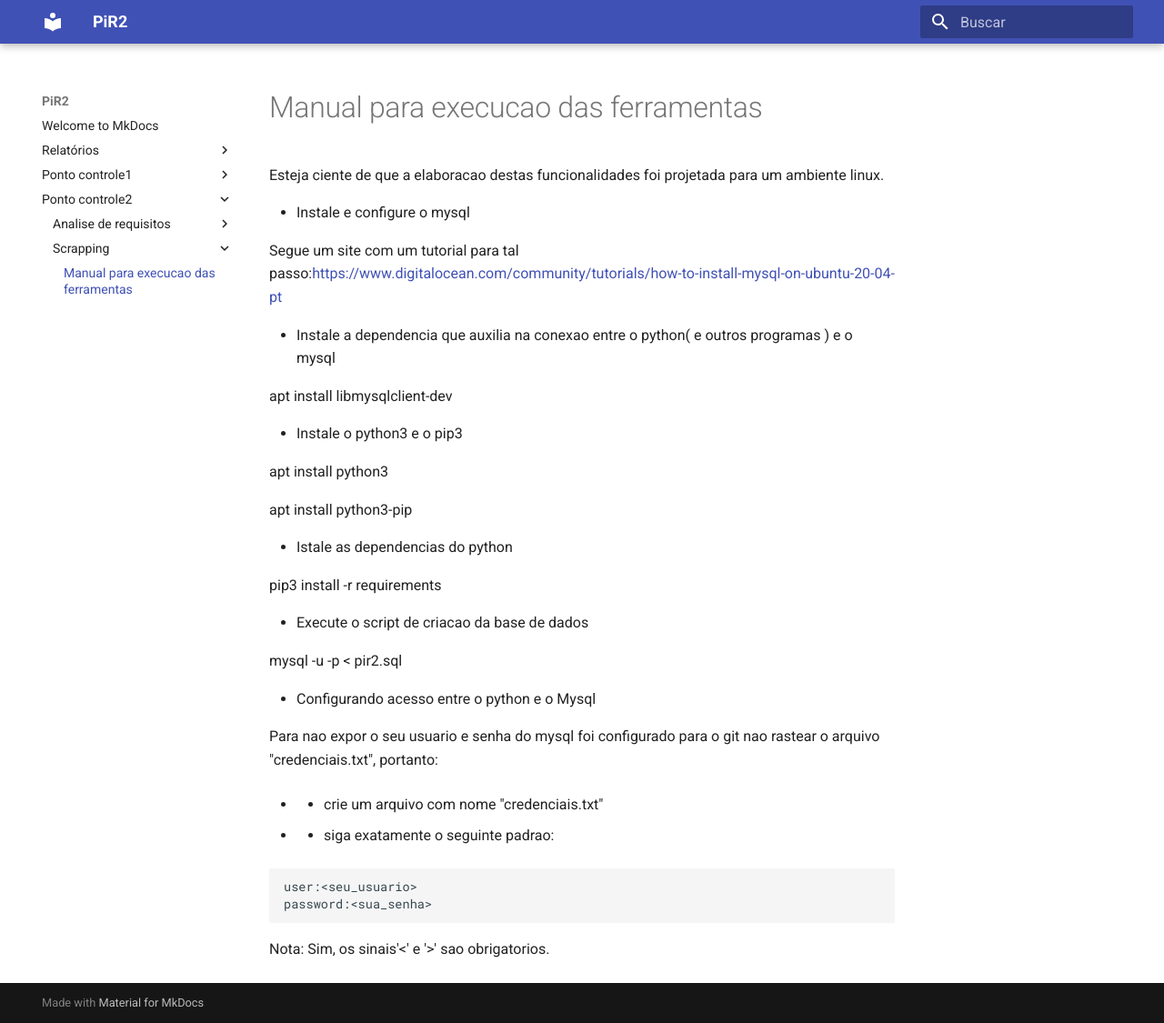
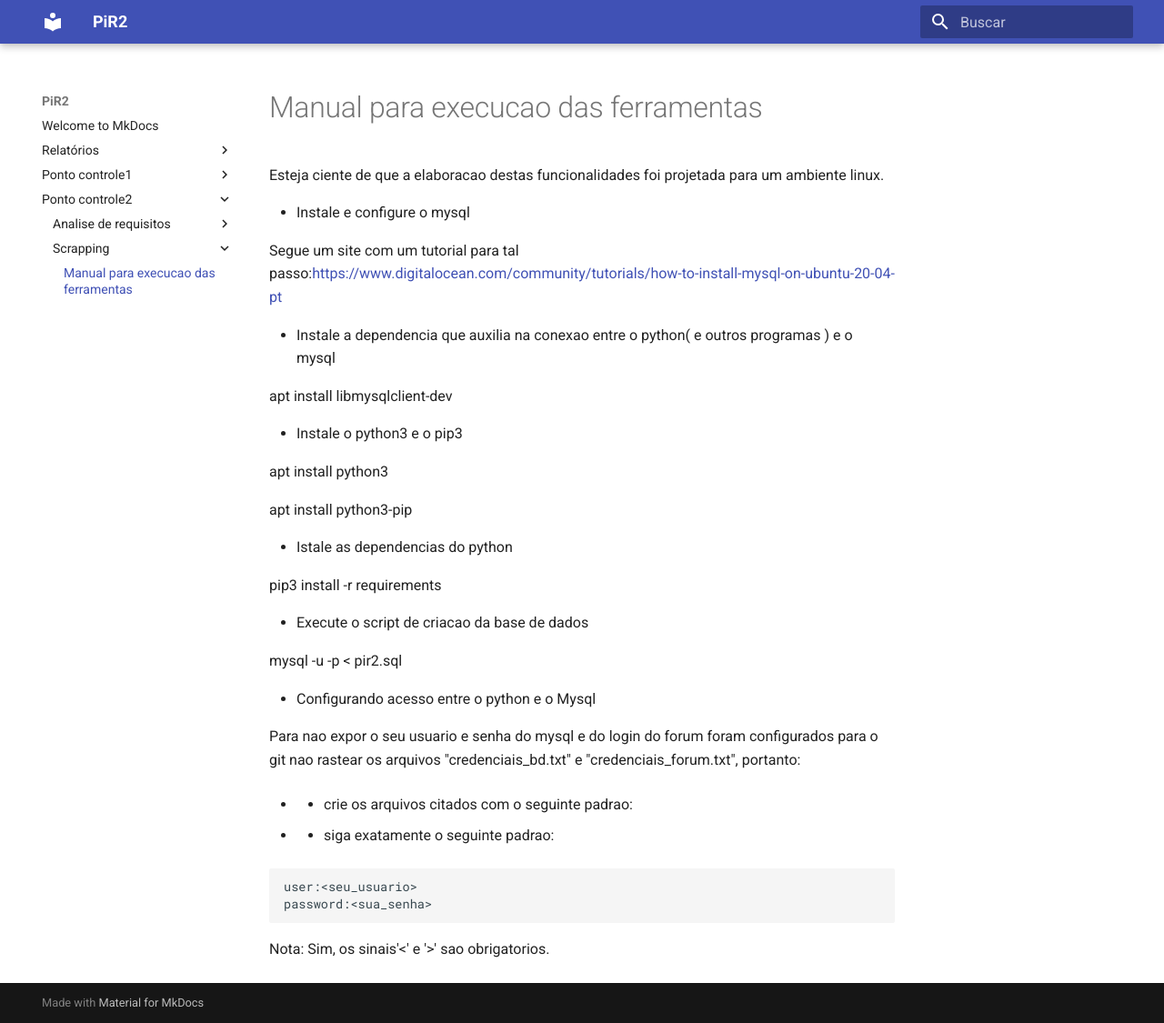
Before and after one commit to liversonp/2020.2-forumPiR2, an MkDocs documentation site: the page built from docs/ponto_controle2/scrapping/man.md, in a window 1280 px wide and 1125 px high. Shown: the whole window at 91% size. Built offline with MkDocs 1.6.1 and Material for MkDocs 9.7.7, drawn with Linux system fonts in a browser that asks for light colours.

Commit message:
Adicionando instrucoes no manual + ajuste no .gitignore

````diff
--- a/docs/ponto_controle2/scrapping/man.md
+++ b/docs/ponto_controle2/scrapping/man.md
@@ -26,10 +26,10 @@ mysql -u <seu_usuario> -p < pir2.sql
 
 - Configurando acesso entre o python e o Mysql
 
-Para nao expor o seu usuario e senha do mysql foi configurado para o git nao rastear o arquivo
-"credenciais.txt", portanto:
+Para nao expor o seu usuario e senha do mysql e do login do forum foram configurados para o git nao rastear os arquivos
+"credenciais\_bd.txt" e "credenciais\_forum.txt", portanto:
 
-+ - crie um arquivo com nome "credenciais.txt"
++ - crie os arquivos citados com o seguinte padrao:
 
 + - siga exatamente o seguinte padrao:
 ```
````
Also changed, not shown: 1 other file.
